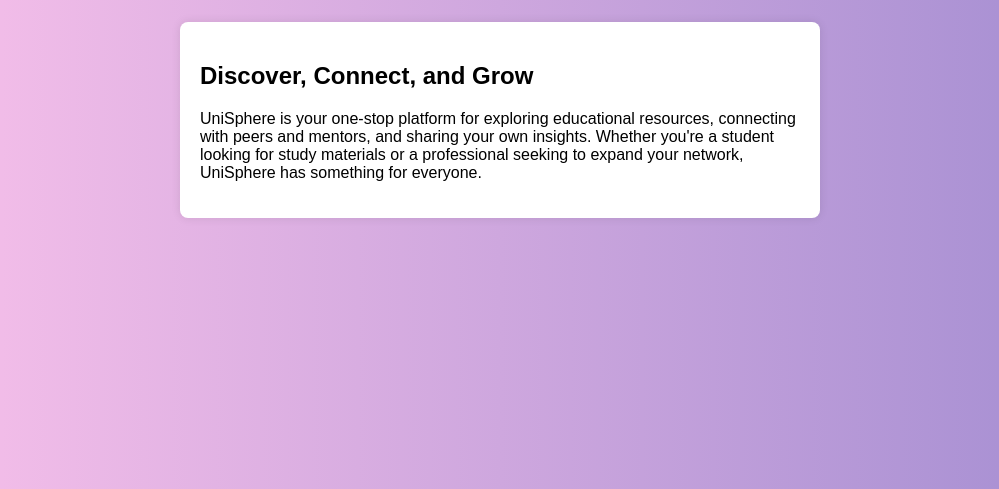
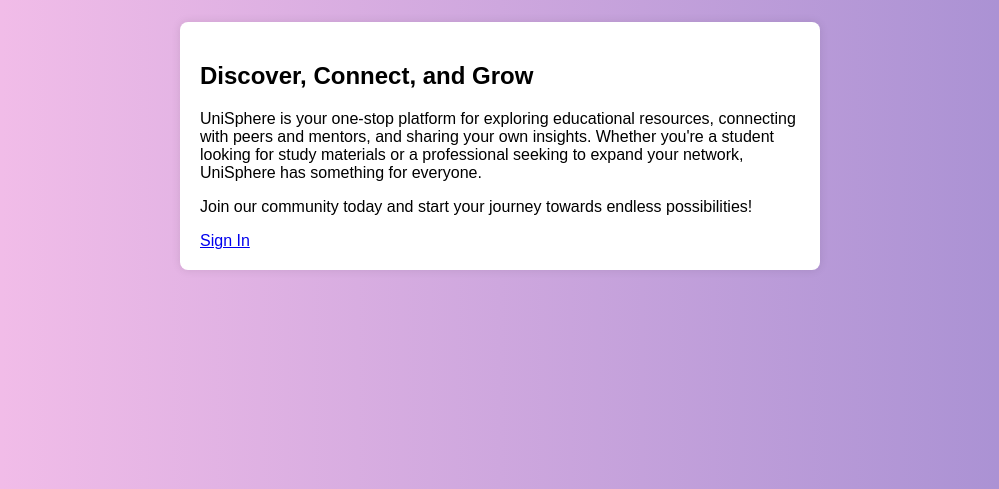
Before and after one commit to tu4nh4nn4h/2610_CSP1123-G005, a Flask app: template templates/home.html in a window 1280 px wide. Shown: the part 170-659 px from the top of the page, without its empty margins (140-1139 px from the left). Run offline with Flask 3, Linux system fonts and the light colour scheme; the template is opened without the code that fills it, so the values that code supplies are empty.

Commit message:
add new line

```diff
--- a/templates/home.html
+++ b/templates/home.html
@@ -32,6 +32,8 @@
         <div class="content">
             <h2>Discover, Connect, and Grow</h2>
             <p>UniSphere is your one-stop platform for exploring educational resources, connecting with peers and mentors, and sharing your own insights. Whether you're a student looking for study materials or a professional seeking to expand your network, UniSphere has something for everyone.</p>
+            <p>Join our community today and start your journey towards endless possibilities!</p>
+            <a href="signin.html">Sign In</a>
         </div>
     </body>
 </html>
```
